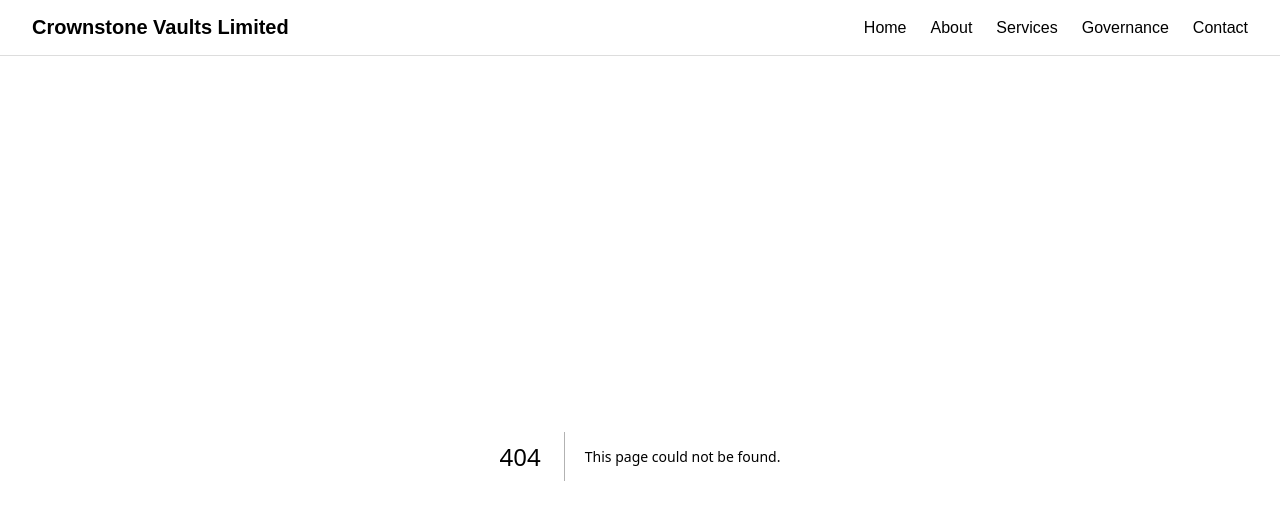
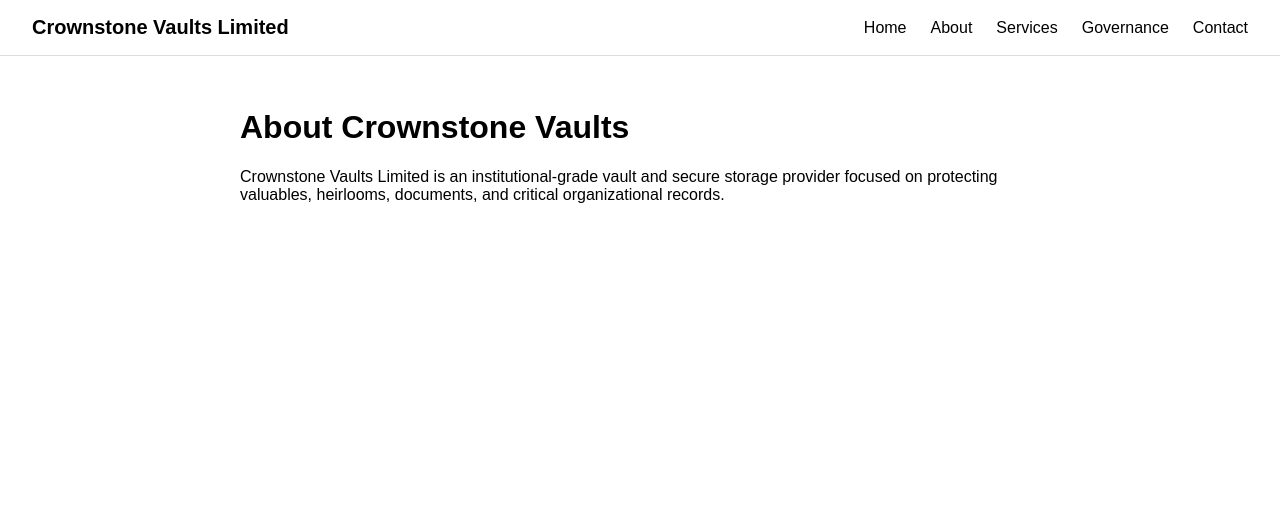
Before and after one commit to soulnlite/crownstone-vaults, a Next.js app: page /about in a window 1280 px wide. Before the commit this address had no page. Shown: the top 520 px of the page. Built offline with nearby package versions, Linux system fonts and the light colour scheme.

Commit message:
Add About page

```diff
--- /dev/null
+++ b/app/about/page.tsx
@@ -0,0 +1,12 @@
+export default function AboutPage() {
+  return (
+    <main style={{ padding: "2rem", maxWidth: "800px", margin: "0 auto" }}>
+      <h1>About Crownstone Vaults</h1>
+      <p>
+        Crownstone Vaults Limited is an institutional-grade vault and secure
+        storage provider focused on protecting valuables, heirlooms, documents,
+        and critical organizational records.
+      </p>
+    </main>
+  );
+}
```
